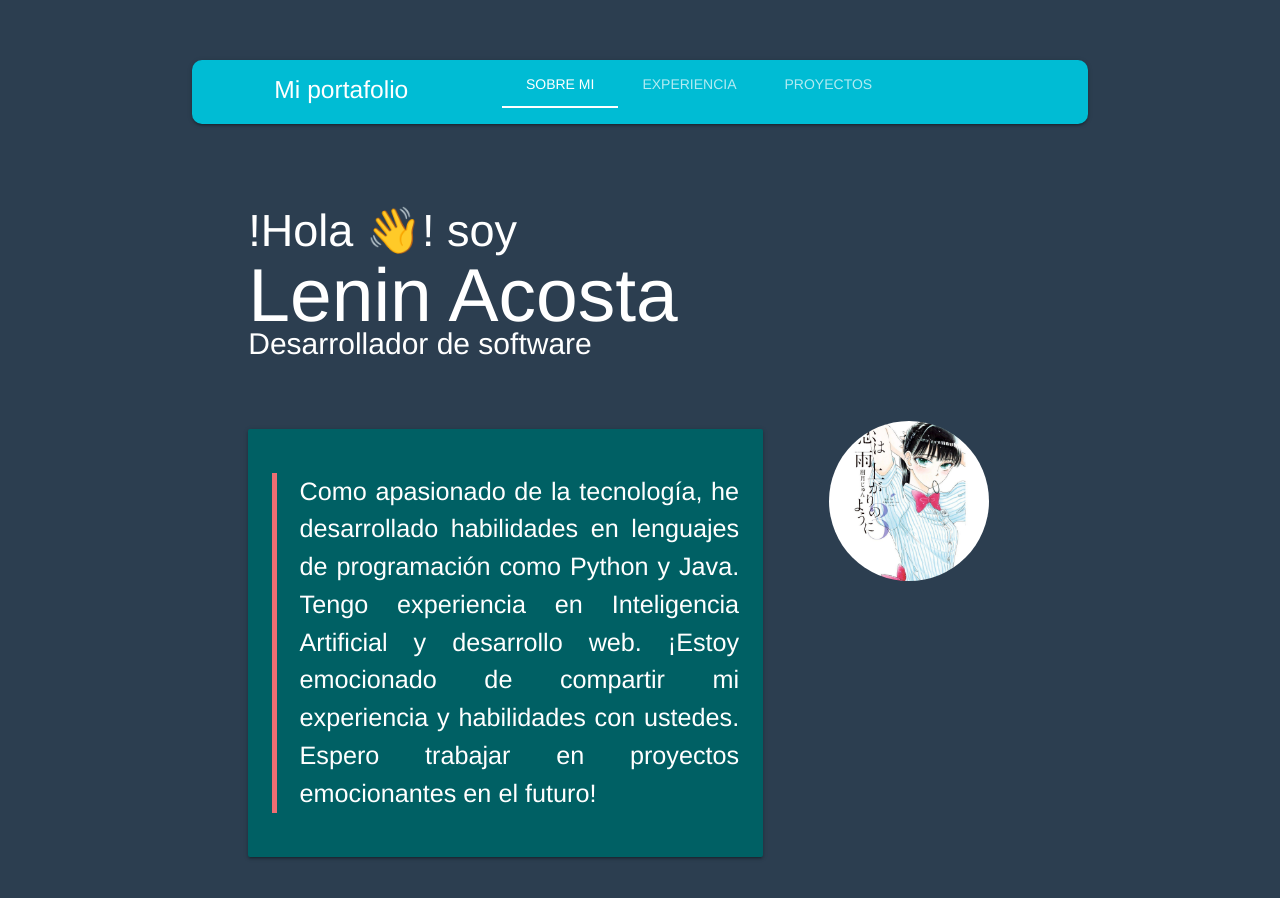
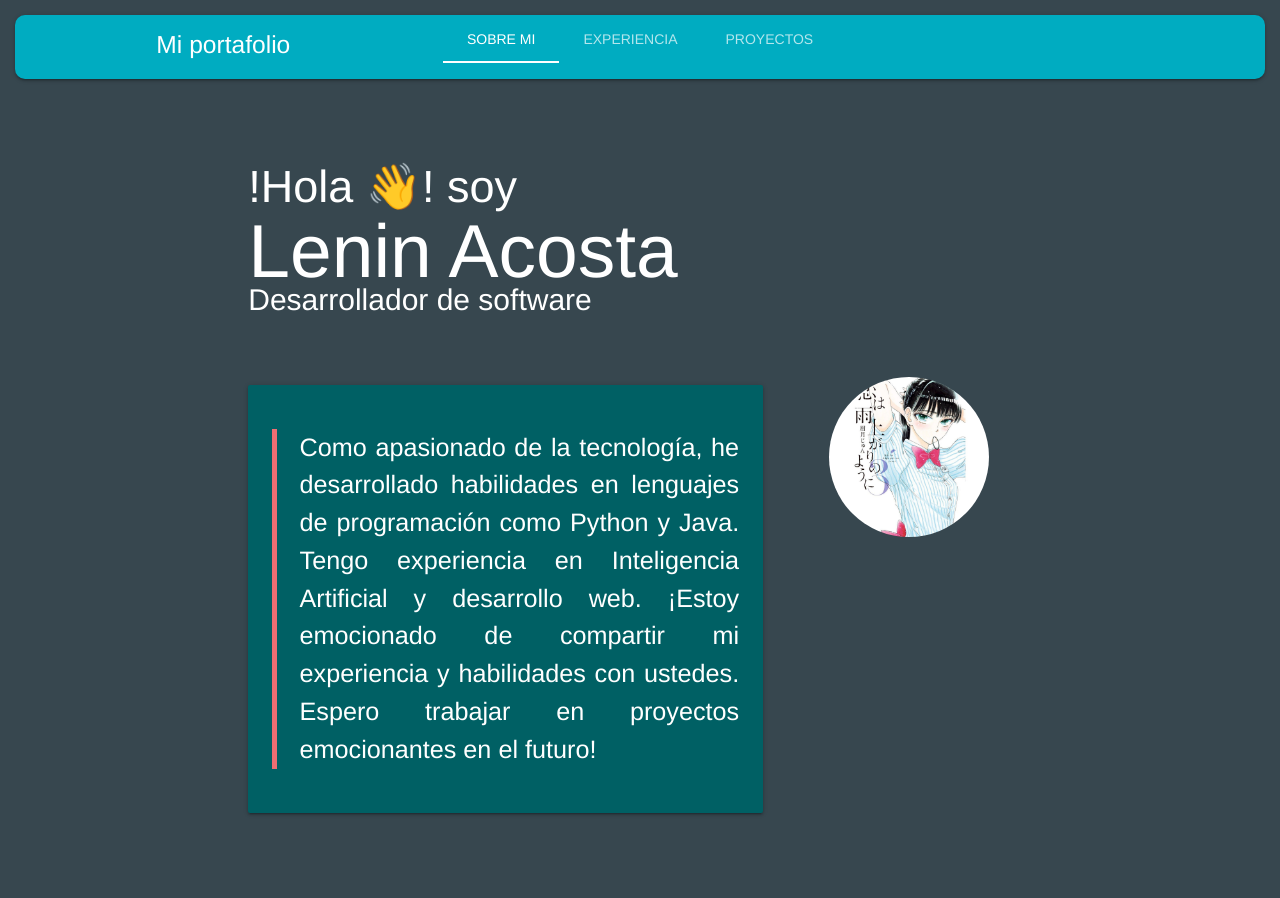
Before and after one commit to leninrkb/CursoVue, a Vue app in the folder vue3/cli/hello-world/: page / in a window 1280 px wide. Shown: the top 898 px of the page. Built offline with nearby package versions, Linux system fonts and the light colour scheme.

Commit message:
arreglo navbar

```diff
--- a/vue3/cli/hello-world/src/App.vue
+++ b/vue3/cli/hello-world/src/App.vue
@@ -1,7 +1,7 @@
 <template>
-  <div class="container">
-    <div class="row">
-        <nav class="cyan" >
+  <div id="margen-nav" class="blue-grey darken-3">
+    <nav class="cyan darken-1">
+      <div class="row">
         <div class="col s12 m4">
           <h5>Mi portafolio</h5>
         </div>
@@ -12,14 +12,23 @@
             <li class="tab"><a href="#proyectos">Proyectos</a></li>
           </ul>
         </div>
-      </nav>
-    </div>
+      </div>
+    </nav>
+  </div>
+
+  <div class="container">
+    <div class="row"></div>
+    <div class="row"></div>
+    <div class="row"></div>
+    <div class="row"></div>
+    <div class="row"></div>
+
     <div class="row">
-      <div id="sobremi" class="col s12">
+      <div id="sobremi">
         <PersonalView></PersonalView>
       </div>
-      <div id="experiencia" class="col s12">Test 2</div>
-      <div id="proyectos" class="col s12">Test 2</div>
+      <div id="experiencia">Test 2</div>
+      <div id="proyectos">Test 2</div>
     </div>
   </div>
 </template>
@@ -49,14 +58,23 @@ export default {
   -moz-osx-font-smoothing: grayscale;
   text-align: center;
   color: #2c3e50;
-  margin-top: 60px;
 }
 
 body {
-  background-color: #2c3e50;
+  /*blue-grey darken-3*/
+  background-color: #37474f;
 }
 
-nav{
+nav {
   border-radius: 10px;
 }
+
+#margen-nav {
+  position: fixed;
+  top: 0px;
+  left: 0px;
+  right: 0px;
+  padding: 15px;
+  margin-bottom: 155px;
+}
 </style>
```
